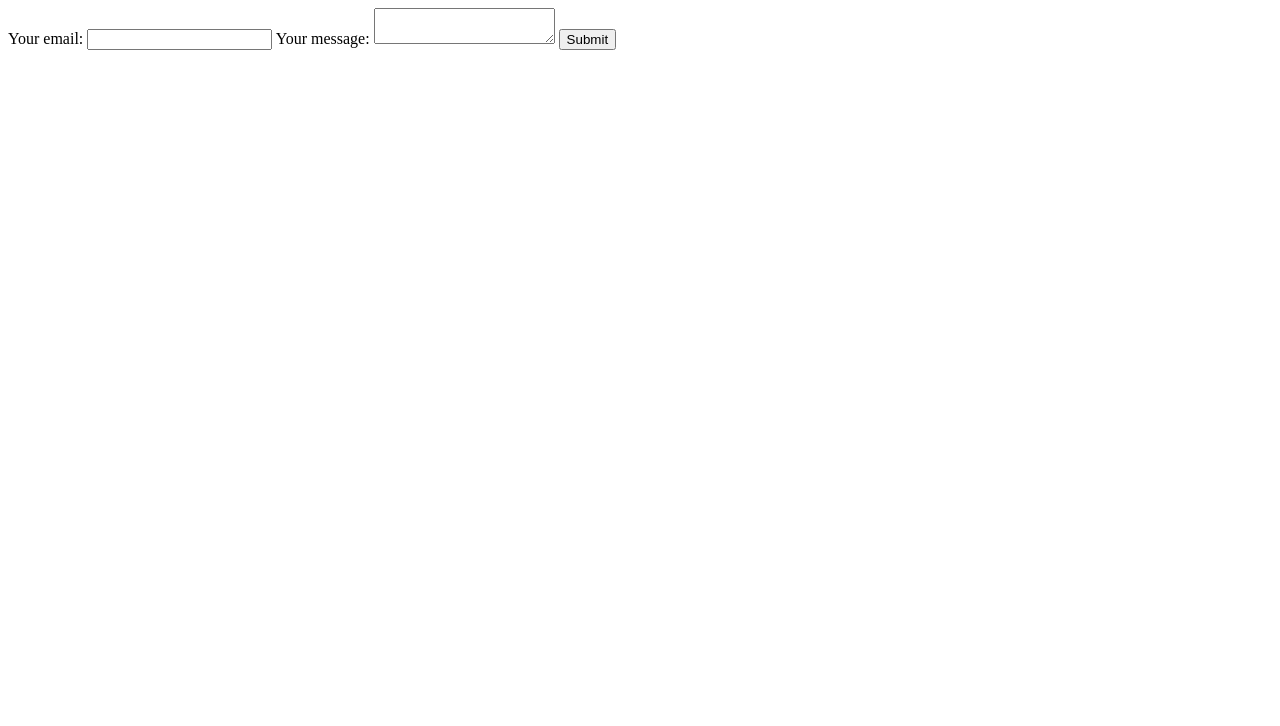
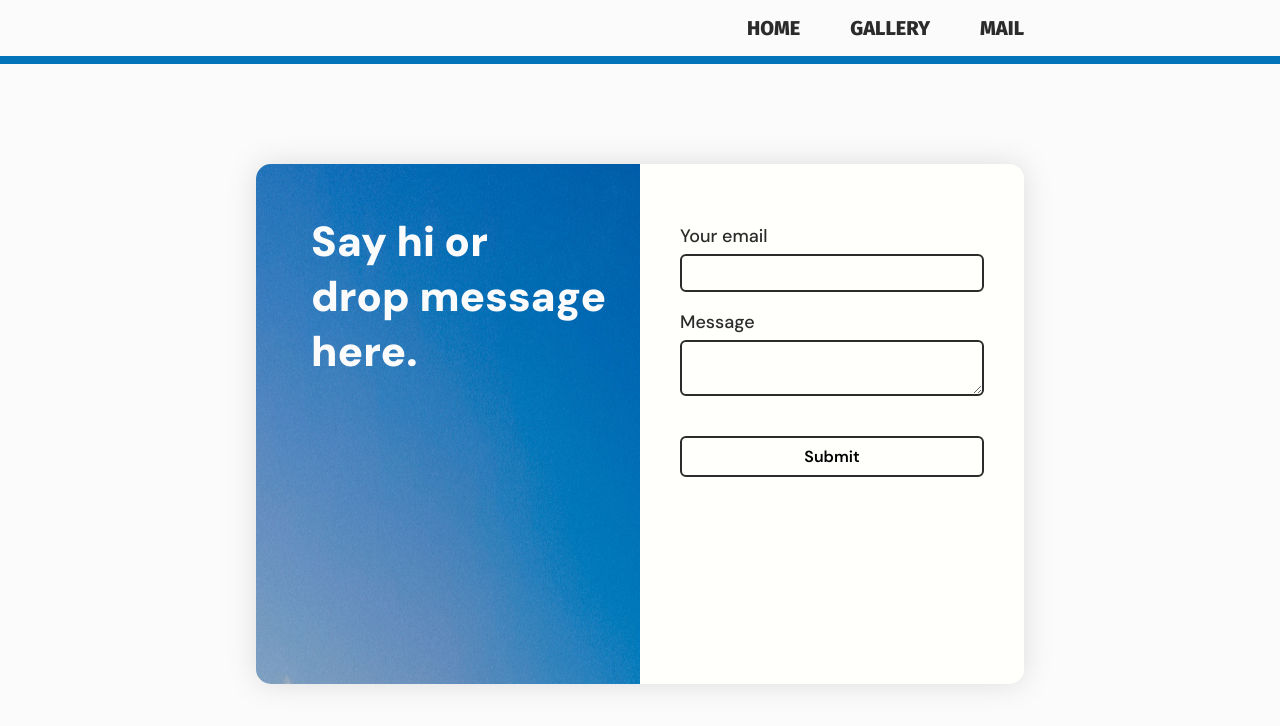
Before and after one commit to stevanusfebrian/personal-website, a plain HTML site: page pages/mail/mail.html in a window 1280 px wide. Drawn offline with Linux system fonts and the light colour scheme.

Commit message:
almost finish mail page, need submit redirect adjustment

```diff
--- a/index.css
+++ b/index.css
@@ -24,6 +24,7 @@ body{
   display: flex;
   justify-content: center;
   width: 100%;
+  border-bottom: 8px solid var(--blue);
 }
 
 .nav-container nav{
--- a/pages/mail/mail.css
+++ b/pages/mail/mail.css
@@ -0,0 +1,167 @@
+*{
+  padding: 0;
+  margin: 0;
+  box-sizing: border-box;
+
+}
+
+:root{
+  --black: #2B2B2B;
+  --white: #fbfbfb;
+  --blue: #0274BA;
+}
+
+html{
+  font-size: 62.5%;
+  font-family: "DM Sans", serif;
+  color: var(--black);
+  font-weight: 400;
+}
+
+body{
+  background-color: var(--white);
+}
+
+/* NAV */
+.nav-container{
+  display: flex;
+  justify-content: center;
+  width: 100%;
+  border-bottom: 8px solid var(--blue);
+}
+
+.nav-container nav{
+  width: 60%;
+  height: 7vh;
+  display: flex;
+  align-items: center;
+  justify-content: end;
+}
+
+nav a{
+  font-family: "Fira Sans", serif;
+  font-weight: 800;
+  font-style: normal;
+  font-size: 2rem;
+  text-decoration: none;
+  margin-left: 5rem;
+}
+
+.nav-container nav a:first-child{
+  margin: 0;
+}
+
+a:visited, a:link {
+  text-decoration: none;
+  color: var(--black);
+}
+
+a:hover{
+  color: var(--blue);
+  transition: 0.2s;
+}
+
+/* CARD */
+.content{
+  display: grid;
+  margin: 0 auto;
+  width: 60%;
+  grid-template-areas: "sidecard-container input-area";
+  grid-template-columns: 1fr 1fr;
+  height: 65vh;
+  margin-top: 10rem;
+  border-radius: 1.5rem;
+  /* box-shadow: rgba(149, 157, 165, 0.2) 0px 8px 24px; */
+  box-shadow: rgba(100, 100, 111, 0.2) 0px 0px 29px 0px;
+}
+
+.sidecard-container{
+  display: flex;
+  position: relative;
+}
+
+.sidecard-container h1{
+  font-size: 4.2rem;
+  font-weight: 900;
+  color: var(--white);
+  position: absolute;
+  top: 5rem;
+  left: 5.5rem;
+}
+
+.sidecard{
+  height: 100%;
+  width: 100%;
+  grid-area: sidecard;
+  border-radius: 1.5rem 0 0 1.5rem;
+}
+
+.input-area{
+  position: relative;
+  grid-area: input-area;
+  padding: 6rem 4rem;
+  background-color: #fffffc;
+  border-radius: 0 1.5rem 1.5rem 0;
+}
+
+label{
+  font-size: 1.8rem;
+  font-weight: 500;
+  display: block;
+}
+
+.message{
+  margin-top: 1.8rem;
+}
+
+input, textarea{
+  display: block;
+  width: 100%;
+  padding: 8px 12px;
+  font-family: "DM Sans", serif;
+  font-size: 1.4rem;
+  border-radius: 6px;
+  border: 2px solid var(--black);
+  background-color: #fffffc;
+  font-weight: 400;
+  margin-top: 0.6rem;
+}
+
+input:focus, textarea:focus{
+  outline: none !important;
+  border: 2px solid var(--blue);
+  transition: 0.15s;
+}
+
+button{
+  margin-top: 4rem;
+  display: block;
+  width: 100%;
+  padding: 8px 12px;
+  font-family: "DM Sans", serif;
+  font-size: 1.6rem;
+  font-weight: 600;
+  border-radius: 6px;
+  border: 2px solid var(--black);
+  background-color: #fffffc;
+}
+
+button:active, button:focus, button:hover{
+  outline: none !important;
+  background-color: var(--blue);
+  color: #fffffc;
+  font-size: 1.6rem;
+  font-weight: 600;
+  border: 2px solid var(--blue);
+  transition: 0.2s;
+}
+
+button:hover{
+  cursor: pointer;
+}
+
+textarea {
+  resize: vertical;
+  max-height: 30rem;
+  min-height: 3rem;
+}
--- a/pages/mail/mail.html
+++ b/pages/mail/mail.html
@@ -4,22 +4,42 @@
   <meta charset="UTF-8">
   <meta name="viewport" content="width=device-width, initial-scale=1.0">
   <title>Stevanus</title>
+  <link rel="stylesheet" href="mail.css">
+  <link rel="preconnect" href="https://fonts.googleapis.com">
+  <link rel="preconnect" href="https://fonts.gstatic.com" crossorigin>
+  <link href="https://fonts.googleapis.com/css2?family=DM+Sans:ital,opsz,wght@0,9..40,100..1000;1,9..40,100..1000&family=Fira+Sans:ital,wght@0,100;0,200;0,300;0,400;0,500;0,600;0,700;0,800;0,900;1,100;1,200;1,300;1,400;1,500;1,600;1,700;1,800;1,900&display=swap" rel="stylesheet">
 </head>
 <body>
+  <div class="nav-container">
+    <nav>
+      <a href="../../index.html">HOME</a>
+      <a href="../gallery/gallery.html">GALLERY</a>
+      <a href="./mail.html">MAIL</a>
+    </nav>
+  </div>
+  <!-- <img src="./Assets/jumbotron.png" alt="jumbotron" class="jumbotron"> -->
+  <section class="content">
+    <div class="sidecard-container">
+      <img src="../../Assets/sidecard.jpg" alt="" class="sidecard">
+      <h1>Say hi or <br>drop message<br>here.</h1>
+    </div>
+    <div class="input-area">
+      <!-- need redirection adjustment -->
       <form
         action="https://formspree.io/f/mwpkjvbd"
         method="POST"
         enctype="multipart/form-data"
       >
-  <label>
-    Your email:
-    <input type="email" name="email">
-  </label>
-  <label>
-    Your message:
-    <textarea name="message"></textarea>
-  </label>
-  <button type="submit">Submit</button>
+        <label>Your email</label>
+        <input type="email" name="email" required pattern="[a-z0-9._%+-]+@[a-z0-9.-]+\.[a-z]{2,4}$">
+        <label class="message">Message</label>
+        <div class="textarea-container">
+          <textarea name="message" required></textarea>
+        </div>
+        <button type="submit" id="submit">Submit</button>
       </form>
+    </div>
+  </section>
+  <script src="mail.js"></script>
 </body>
 </html>
--- a/pages/mail/mail.js
+++ b/pages/mail/mail.js
@@ -0,0 +1,3 @@
+document.getElementById("myButton").onclick = function () {
+  location.href = "./mail.html";
+};
```
Also changed, not shown: Assets/sidecard.jpg (added). Lines whose indentation alone changed are shown as unchanged.
